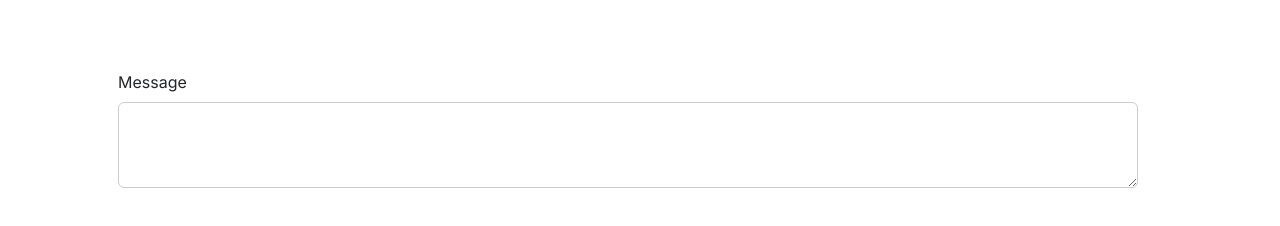
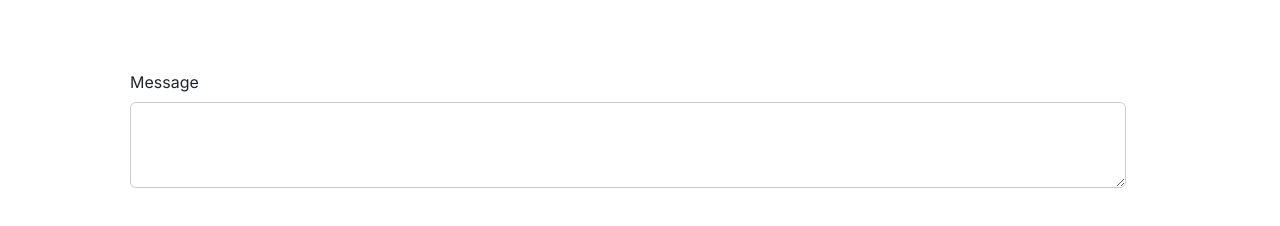
Before and after one commit to RyanRizaldy/MealsOnWheels, a React (Create React App) app: page /Contact in a window 1280 px wide. Shown: the part 423-649 px from the top of the page. Built offline with nearby package versions, Linux system fonts and the light colour scheme.

Commit message:
Update Contact.jsx

```diff
--- a/src/Pages/Contact.jsx
+++ b/src/Pages/Contact.jsx
@@ -39,7 +39,7 @@ export default function Contact() {
             </Col>
           </Row>
           <Row>
-            <Form.Group className="formInput mb-3">
+            <Form.Group className="formInput mb-3 px-4">
               <Form.Label>Message</Form.Label>
               <Form.Control
                 style={{ outline: "none", boxShadow: "none", border : '1px solid #ccc' }}
```
